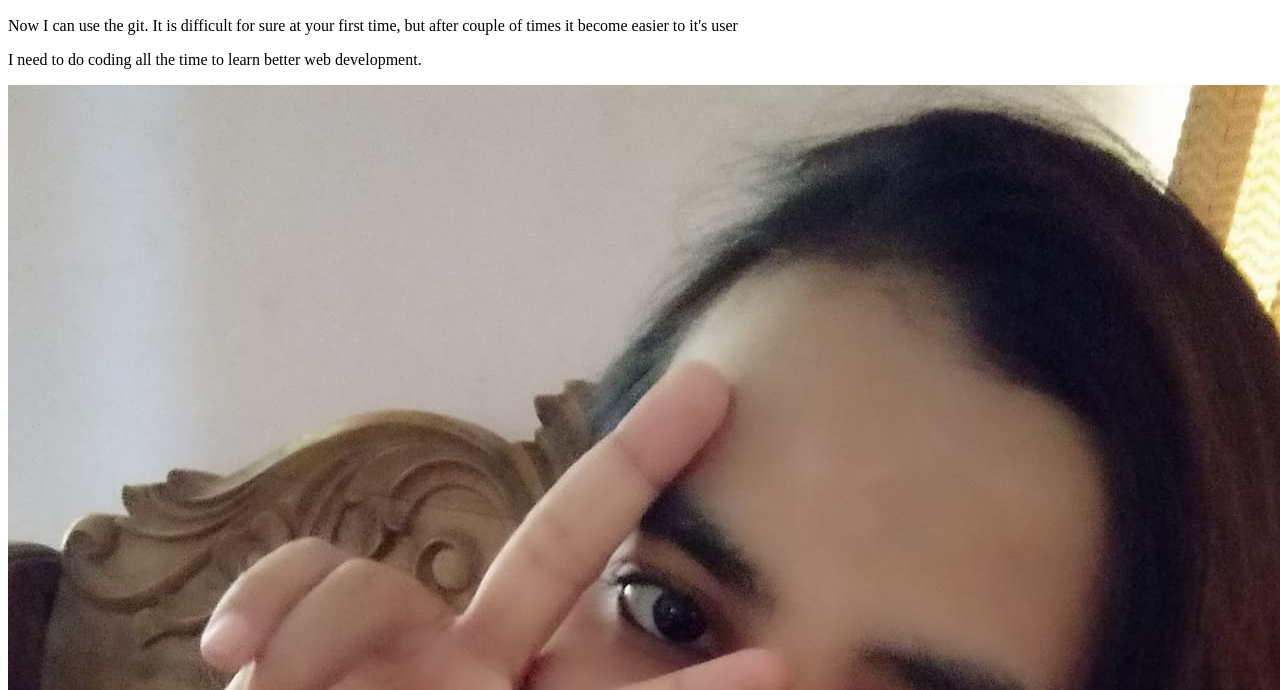
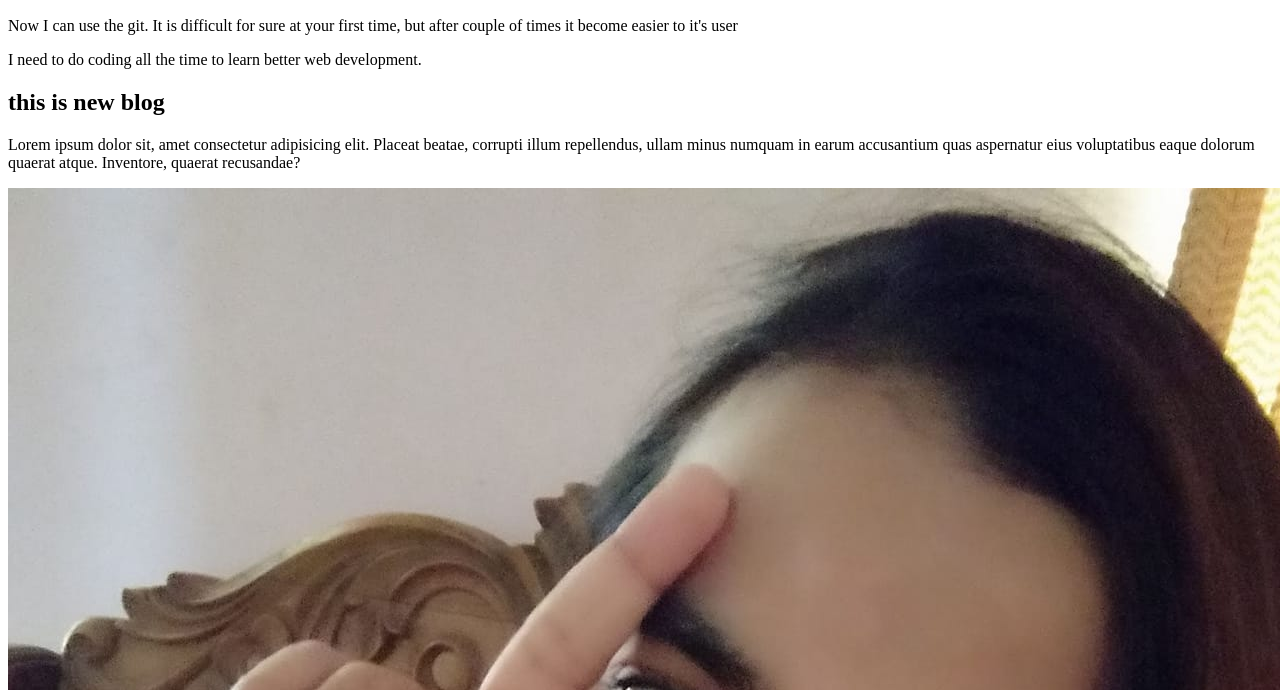
Before and after one commit to Rahmat-Ullah/My-Second-Repo, a plain HTML site: page Index.html in a window 1280 px wide. Shown: the part 110-800 px from the top of the page. Drawn offline with Linux system fonts and the light colour scheme.

Commit message:
blog added

```diff
--- a/Index.html
+++ b/Index.html
@@ -11,6 +11,10 @@
     <h2>This is another practice of git</h2>
     <p>Now I can use the git. It is difficult for sure at your first time, but after couple of times it become easier to it's user</p>
     <p>I need to do coding all the time to learn better web development.</p>
+    <div>
+        <h2>this is new blog</h2>
+        <p>Lorem ipsum dolor sit, amet consectetur adipisicing elit. Placeat beatae, corrupti illum repellendus, ullam minus numquam in earum accusantium quas aspernatur eius voluptatibus eaque dolorum quaerat atque. Inventore, quaerat recusandae?</p>
+    </div>
     <img src="sabikunnahar.jpg" alt="Elder Sister sabikunnahar apa">
 </body>
 </html>
```
